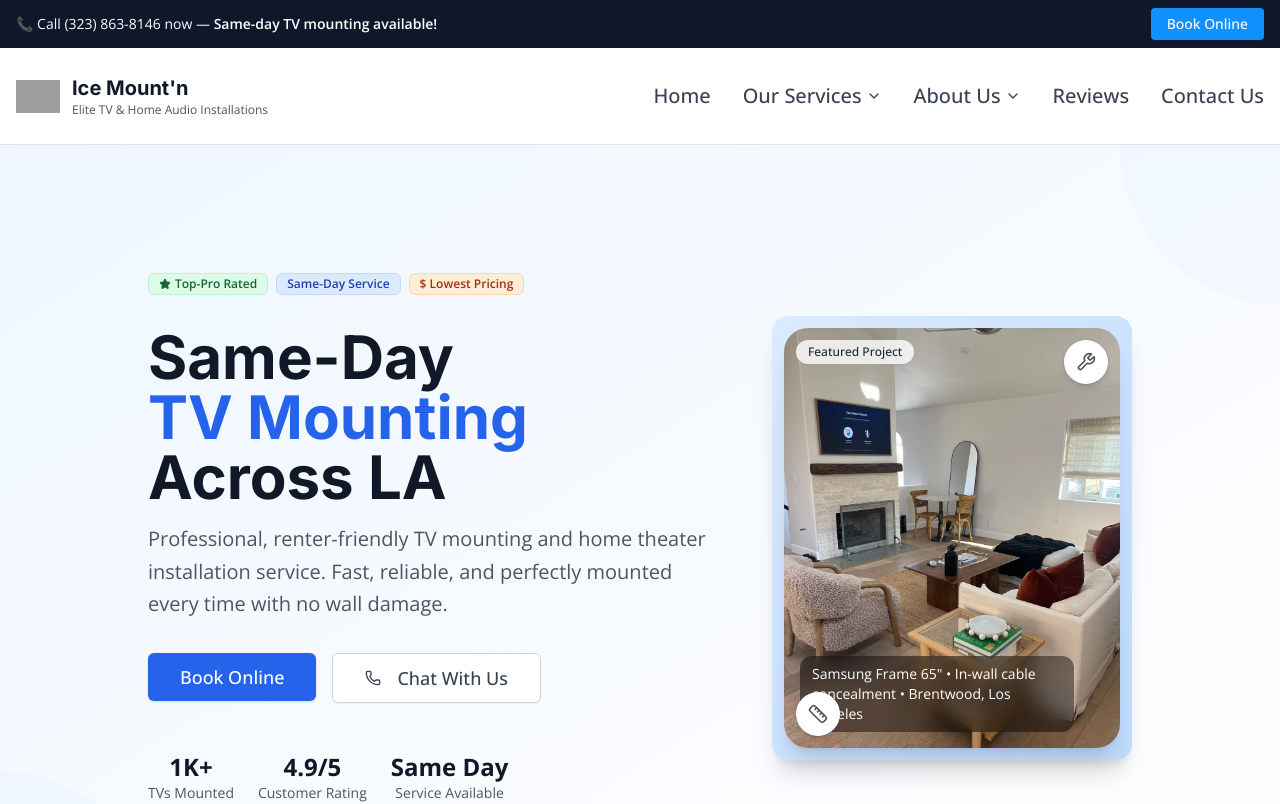
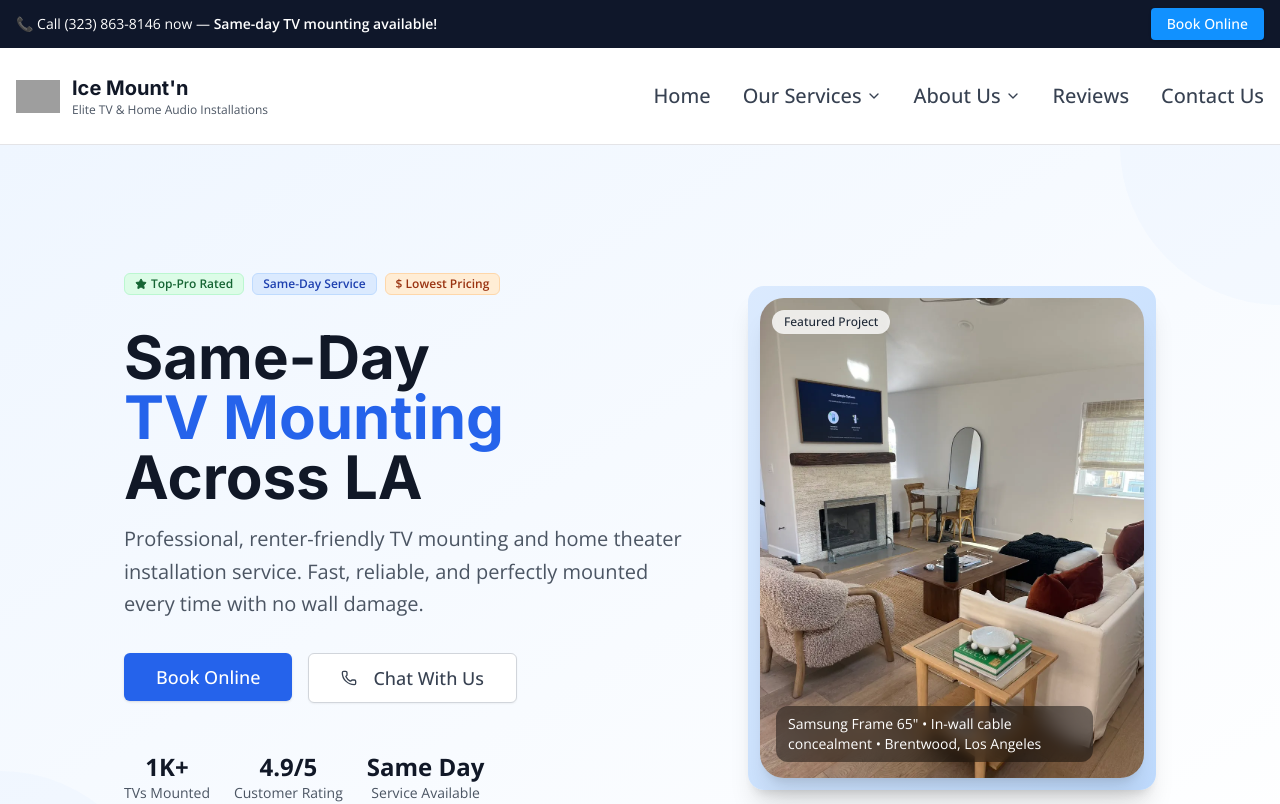
Before and after one commit to powderfirm-ship-it/ice-mountn-website, a Next.js app: page / in a window 1280 px wide. Shown: the top 804 px of the page. Built offline with nearby package versions, Linux system fonts and the light colour scheme; grey boxes are pictures that could not be loaded.

Commit message:
UI: match Contact Us button heights; remove hero tool icons; increase hero media size

```diff
--- a/src/app/page.tsx
+++ b/src/app/page.tsx
@@ -8,6 +8,7 @@ import { AreasSection } from "@/components/areas-section";
 import { openBooking } from "@/utils/housecall-pro";
 import Image from "next/image";
 import Link from "next/link";
+import { Button } from "@/components/ui/button";
 
 export default function Home() {
   return (
@@ -77,22 +78,27 @@ export default function Home() {
             <h2 className="text-3xl font-bold text-gray-900 mb-8">Contact Us</h2>
             <p className="text-xl text-gray-600 mb-8">Ready to get started? Contact us for a free estimate.</p>
             <div className="flex flex-col sm:flex-row gap-4 justify-center">
-              <a
-                href="tel:(323) 863-8146"
-                className="inline-flex items-center justify-center px-8 py-3 bg-blue-600 text-white font-medium rounded-lg hover:bg-blue-700 transition-colors"
+              <Button
+                asChild
+                size="lg"
+                className="bg-blue-600 hover:bg-blue-700"
               >
-                Call (323) 863-8146
-              </a>
+                <a href="tel:(323) 863-8146">
+                  Call (323) 863-8146
+                </a>
+              </Button>
               <div className="flex flex-col items-center">
-                <button
+                <Button
                   onClick={openBooking}
-                  className="inline-flex items-center justify-center px-8 py-3 border border-blue-600 text-blue-600 font-medium rounded-lg hover:bg-gray-50 transition-colors"
+                  variant="outline"
+                  size="lg"
+                  className="border-blue-600 text-blue-600 hover:bg-gray-50"
                   aria-haspopup="dialog"
                   aria-controls="hcp-booking"
                   data-analytics="hcp-book"
                 >
                   Book Online
-                </button>
+                </Button>
                 <div className="text-xs text-gray-500 mt-2 text-center">
                   By booking, you agree to our <Link href="/terms" className="text-blue-600 hover:text-blue-700 underline">Terms & Conditions</Link> and <Link href="/privacy" className="text-blue-600 hover:text-blue-700 underline">Privacy Policy</Link>.
                 </div>
--- a/src/components/FeaturedProject.tsx
+++ b/src/components/FeaturedProject.tsx
@@ -1,11 +1,10 @@
 import Image from "next/image";
-import { Wrench, Ruler } from "lucide-react";
 
 export default function FeaturedProject() {
   return (
     <div className="relative w-full md:w-auto flex justify-center">
       <div className="bg-gradient-to-br from-blue-100 to-blue-200 rounded-2xl p-3 shadow-xl">
-        <div className="relative w-full max-w-[600px] aspect-[4/5] min-h-[420px] rounded-3xl overflow-hidden shadow-xl">
+        <div className="relative w-full max-w-[560px] aspect-[4/5] min-h-[480px] rounded-3xl overflow-hidden shadow-xl">
           {/* Featured Project Image */}
           <Image
             src="/images/stock/hero-1.webp"
@@ -30,13 +29,7 @@ export default function FeaturedProject() {
             </div>
           </div>
 
-          {/* Floating tools */}
-          <div className="absolute right-3 top-3 z-10 h-11 w-11 rounded-full bg-white shadow-md ring-1 ring-black/5 grid place-items-center" aria-hidden="true">
-            <Wrench className="h-5 w-5 opacity-70" />
-          </div>
-          <div className="absolute left-3 bottom-3 z-10 h-11 w-11 rounded-full bg-white shadow-md ring-1 ring-black/5 grid place-items-center" aria-hidden="true">
-            <Ruler className="h-5 w-5 opacity-70" />
-          </div>
+
         </div>
       </div>
     </div>
```
